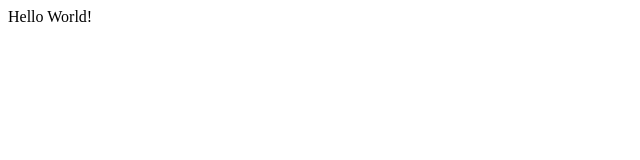
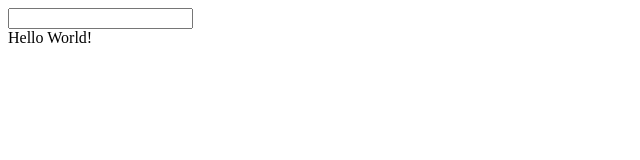
Before and after one commit to andri-dev/belajar-vue, a plain HTML site: page index.html in a window 1280 px wide. Shown: the whole page, without its empty margins (0-640 px from the left). Drawn offline with nearby package versions, Linux system fonts and the light colour scheme.

Commit message:
One Way Binding

```diff
--- a/index.html
+++ b/index.html
@@ -10,6 +10,7 @@
   </head>
   <body>
     <!-- container DOM-->
+    <input type="text" v-bind:value="message" />
     <div id="app">{{ message }}</div>
 
     <!-- Load script.js -->
```
